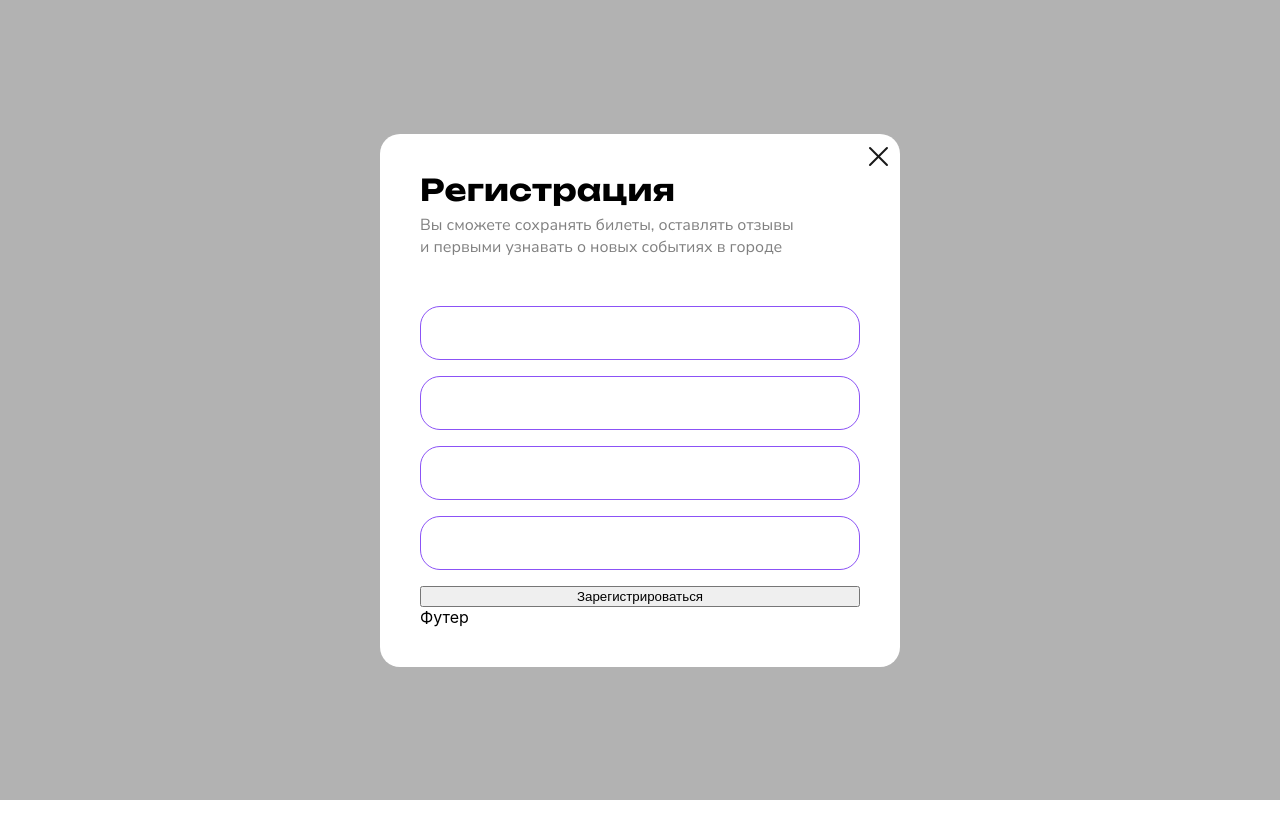
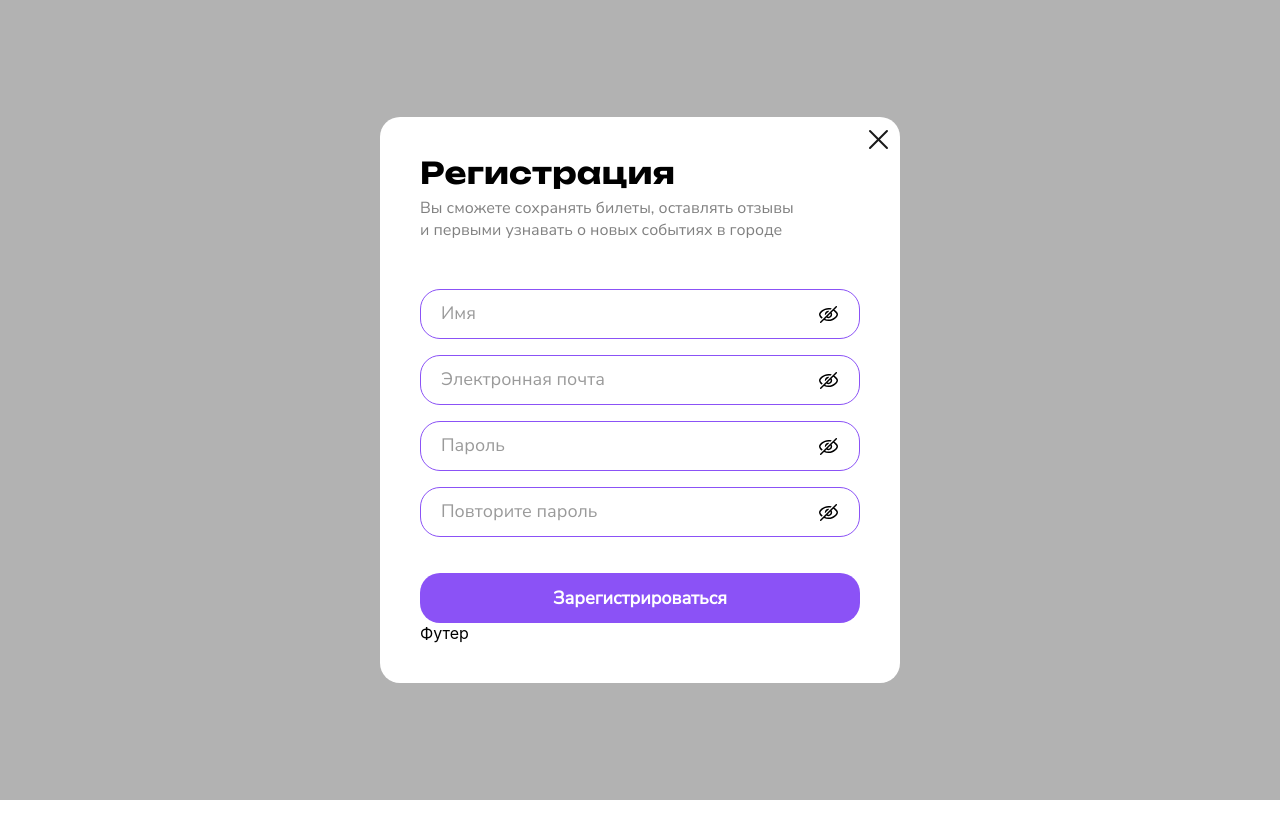
Before and after one commit to by-the-ticket-take-the-ride/frontend, a React (Create React App) app: page / in a window 1280 px wide. Shown: the top 838 px of the page. Built offline with nearby package versions, Linux system fonts and the light colour scheme.

Commit message:
feature: создание кнопки показа пароля на инпуте

```diff
--- a/src/components/Main/AuthForm/AuthForm.css
+++ b/src/components/Main/AuthForm/AuthForm.css
@@ -2,9 +2,70 @@
   display: flex;
   flex-direction: column;
 }
+
+.popup-auth__wrapper-input {
+  position: relative;
+}
+
 .popup-auth__input {
+  padding: 0;
+  padding-left: 20px;
+  box-sizing: border-box;
+  width: 100%;
   height: 50px;
   border: 1px solid #8B52F6;
   border-radius: 20px;
   margin-bottom: 16px;
+  outline: none;
 }
+.popup-auth__input::placeholder {
+  font-family: "Nunito Sans";
+  font-size: 18px;
+  font-weight: 400;
+  line-height: 22px;
+  letter-spacing: 0px;
+  text-align: left;
+  color: #9A9A9A;
+}
+.popup-auth__button-hide-show-password {
+  position: absolute;
+  top: 25%;
+  right: 22px;
+  width: 19.5px;
+  height: 17.5px;
+
+  background-color: transparent;
+  background-image: url(../../../images/show-hide-password.svg);
+  background-repeat: no-repeat;
+  background-size: auto;
+  background-position: center;
+
+  border: none;
+  cursor: pointer;
+}
+
+.popup-auth__input:last-child {
+  margin-bottom: 0;
+}
+.popup-auth__button-action {
+  width: 100%;
+  height: 50px;
+  margin-top: 20px;
+
+  box-sizing: border-box;
+  width: 100%;
+  height: 50px;
+  border: none;
+  border-radius: 20px;
+  background: #8B52F6;
+
+  font-family: "Nunito Sans";
+  font-size: 18px;
+  font-weight: 700;
+  line-height: 22px;
+  letter-spacing: 0px;
+  text-align: center;
+  color: #fff;
+
+  cursor: pointer;
+}
--- a/src/components/Main/AuthForm/AuthForm.jsx
+++ b/src/components/Main/AuthForm/AuthForm.jsx
@@ -39,14 +39,19 @@ function AuthForm(props) {
   return (
     <form className="popup-auth__form">
       {inputAttributes ? inputAttributes.map((inputAttr) => (
-        <input
-          className={inputAttr.className}
-          name={inputAttr.name}
-          type={inputAttr.type}
-          value={inputAttr.value}
-        ></input>
+        <div className="popup-auth__wrapper-input">
+          <input
+            className={inputAttr.className}
+            name={inputAttr.name}
+            type={inputAttr.type}
+            value={inputAttr.value}
+            placeholder={inputAttr.placeholder}
+          >
+          </input>
+          <button className="popup-auth__button-hide-show-password"></button>
+        </div>
       )) : ''}
-      <button>{actionTextButton}</button>
+      <button className="popup-auth__button-action text-reset">{actionTextButton}</button>
     </form>
   );
 }
```
Also changed, not shown: src/images/show-hide-password.svg (added).
